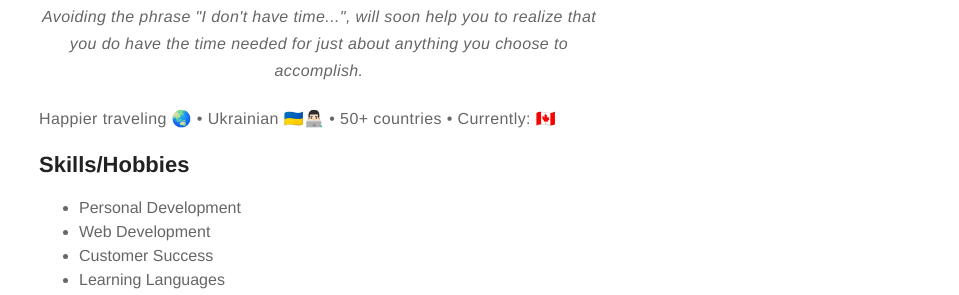
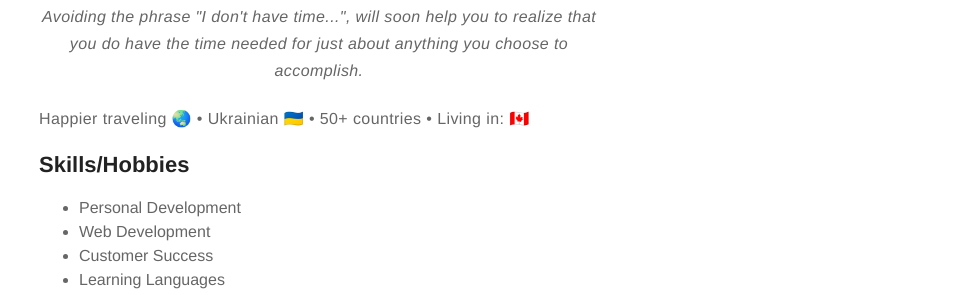
Before and after one commit to bogdanponomarov/bogdanponomarov.github.io, a Jekyll site: the page built from about.md, in a window 1280 px wide. Shown: the part 422-717 px from the top of the page, without its empty margins (321-1280 px from the left). Built offline with Jekyll 4.4.1, drawn with Linux system fonts in a browser that asks for light colours.

Commit message:
More about info changes

```diff
--- a/_config.yml
+++ b/_config.yml
@@ -56,7 +56,7 @@
         name: Bogdan Ponomarov
         bio: Swimming in the digital world
         external-image: false
-        picture: assets/images/profile.jpg
+        picture: assets/images/profile-bogdan.png
         twitter: bogdanponomarov
 
 # do you want a larger site? change the option below
--- a/about.md
+++ b/about.md
@@ -6,7 +6,7 @@
 
 <p align="center"><i>Avoiding the phrase "I don't have time...", will soon help you to realize that you do have the time needed for just about anything you choose to accomplish.</i></p>
 
-<p>Happier traveling 🌏 • Ukrainian 🇺🇦👨🏻‍💻 • 50+ countries • Currently: 🇨🇦</p>
+<p>Happier traveling 🌏 • Ukrainian 🇺🇦 • 50+ countries • Living in: 🇨🇦</p>
 
 <h2>Skills/Hobbies</h2>
 
```
Also changed, not shown: assets/images/profile-bogdan.png (added).
